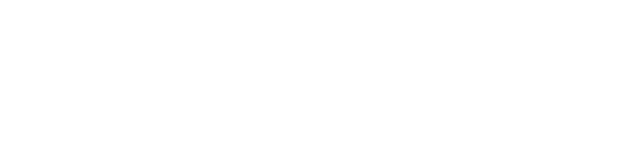
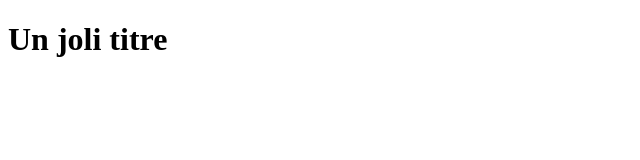
Before and after one commit to edouardmisset/helloWorld, a plain HTML site: page index.html in a window 1280 px wide. Shown: the whole page, without its empty margins (0-640 px from the left). Drawn offline with Linux system fonts and the light colour scheme.

Commit message:
Added a title to the page

```diff
--- a/index.html
+++ b/index.html
@@ -6,5 +6,7 @@
     <meta name="viewport" content="width=device-width, initial-scale=1.0" />
     <title>Title</title>
   </head>
-  <body></body>
+  <body>
+    <h1>Un joli titre</h1>
+  </body>
 </html>
```
